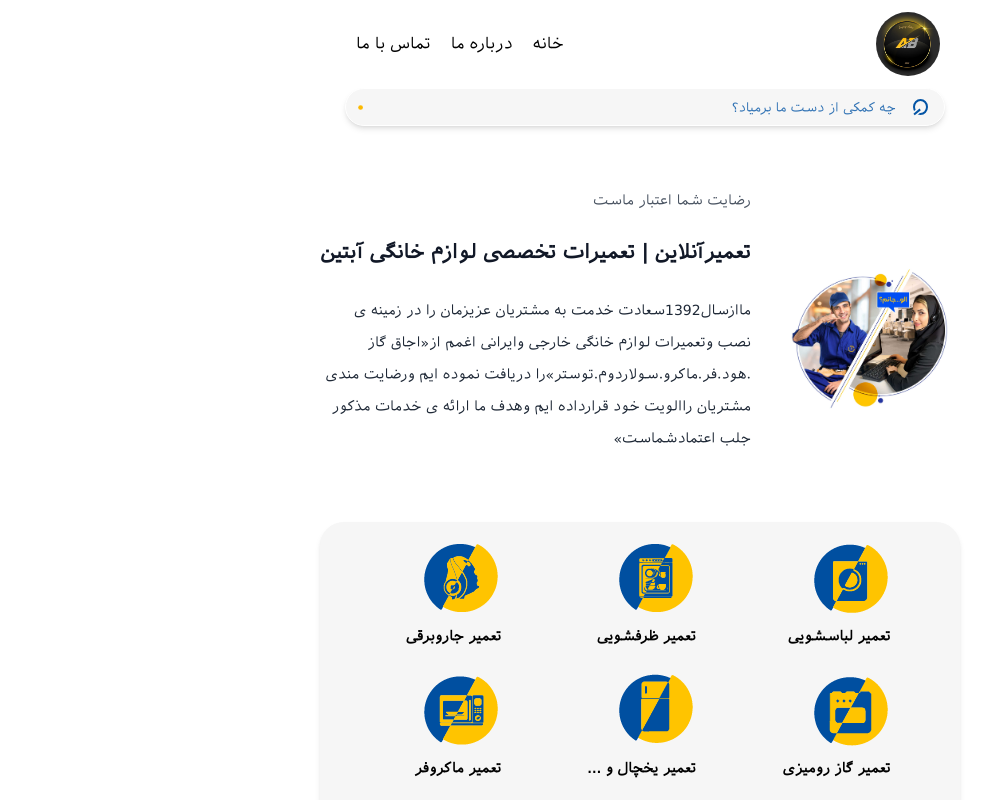
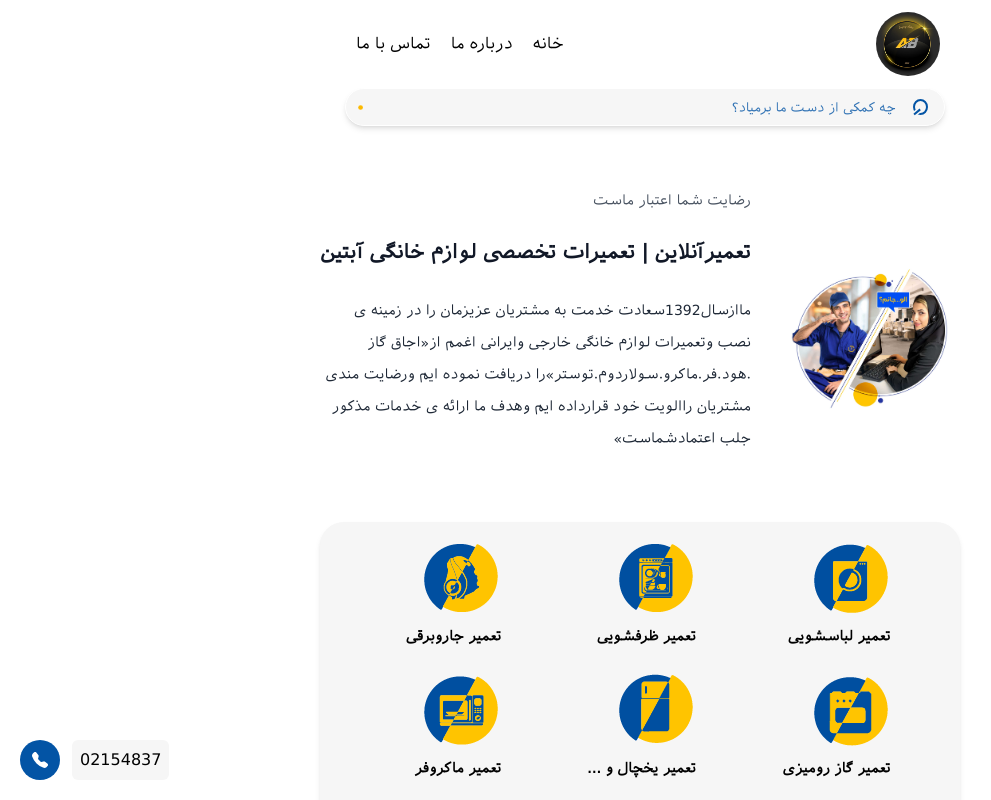
Before and after one commit to mhmd-bagha/repair-online, a Next.js app: page / in a window 1280 px wide. Shown: the top 800 px of the page, without its empty margins (0-991 px from the left). Built offline with nearby package versions, Linux system fonts and the light colour scheme.

Commit message:
feat: added contact us icon

```diff
--- /dev/null
+++ b/components/home/contact-us.jsx
@@ -0,0 +1,15 @@
+import {BsTelephoneFill} from "react-icons/bs";
+import Link from "next/link";
+
+const ContactUs = () => {
+    return (
+        <>
+            <Link href="tel:02154837" className="flex justify-center items-center gap-x-3 fixed bottom-5 left-5 z-10">
+                <p className="p-2 bg_cultured rounded-md hidden md:block">02154837</p>
+                <p className="p-3 bg_default_blue rounded-full"><BsTelephoneFill className="text-white"/></p>
+            </Link>
+        </>
+    )
+}
+
+export default ContactUs
--- a/pages/index.jsx
+++ b/pages/index.jsx
@@ -1,6 +1,7 @@
 import Menu from "Components/home/menu";
 import Intro from "Components/home/intro";
 import ServicesOusWork from "Components/home/services-ous-work";
+import ContactUs from "Components/home/contact-us";
 
 const Home = () => {
     return (
@@ -10,6 +11,8 @@ const Home = () => {
             <Intro/>
             {/* services ous work */}
             <ServicesOusWork/>
+            {/* contact us */}
+            <ContactUs/>
         </>
     )
 }
```
